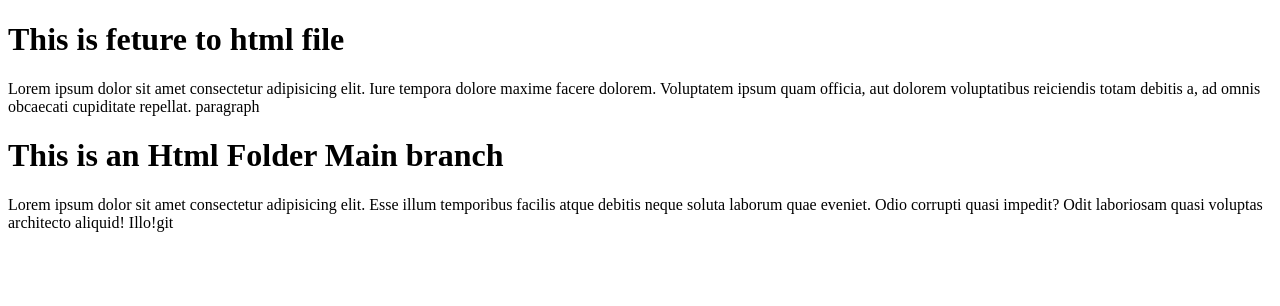
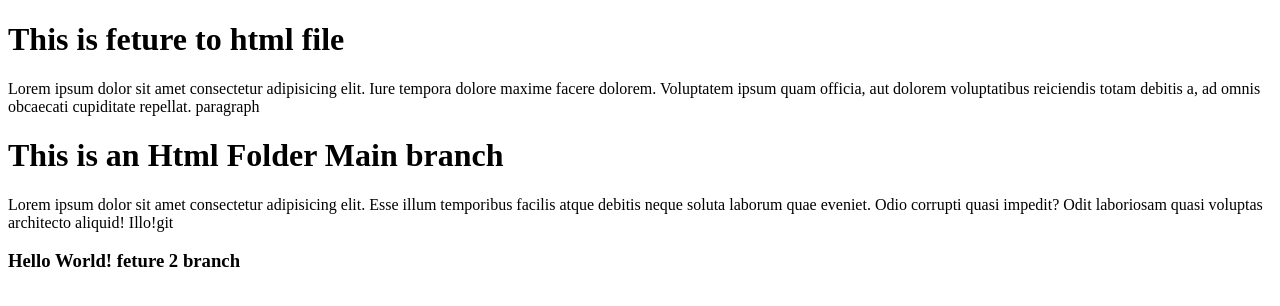
Before and after one commit to Manish019/html-css-practic-project, a plain HTML site: page demo.html in a window 1280 px wide. Drawn offline with Linux system fonts and the light colour scheme.

Commit message:
add hello world feture 2 branch

```diff
--- a/demo.html
+++ b/demo.html
@@ -11,6 +11,8 @@
     <p>Lorem ipsum dolor sit amet consectetur adipisicing elit. Iure tempora dolore maxime facere dolorem. Voluptatem ipsum quam officia, aut dolorem voluptatibus reiciendis totam debitis a, ad omnis obcaecati cupiditate repellat. paragraph</p>
     <h1>This is an Html Folder Main branch</h1>
     <P>Lorem ipsum dolor sit amet consectetur adipisicing elit. Esse illum temporibus facilis atque debitis neque soluta laborum quae eveniet. Odio corrupti quasi impedit? Odit laboriosam quasi voluptas architecto aliquid! Illo!git</P>
+
+ <h3>Hello World! feture 2 branch</h3>
   </div>
 </body>
 </html>
```
